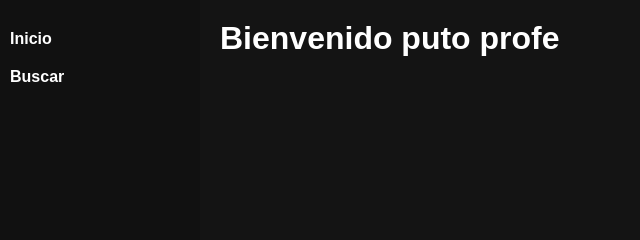
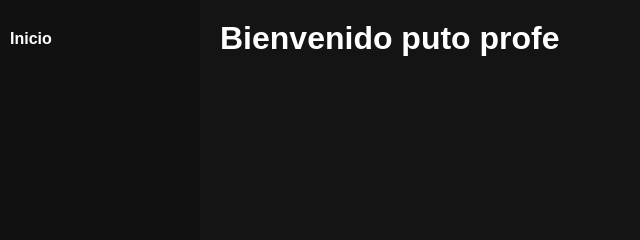
Before and after one commit to Dynsl/prueba-111, a plain HTML site: page index.html in a window 1280 px wide. Shown: the top 240 px of the page, 0-640 px from the left. Drawn offline with Linux system fonts and the light colour scheme.

Commit message:
Update index.html

```diff
--- a/index.html
+++ b/index.html
@@ -81,7 +81,6 @@
 	<div class="container">
 		<div class="menu">
 			<a href="#">Inicio</a>
-			<a href="#">Buscar</a>
 		</div>
 		<div class="content">
 			<h1>Bienvenido puto profe</h1>
```
